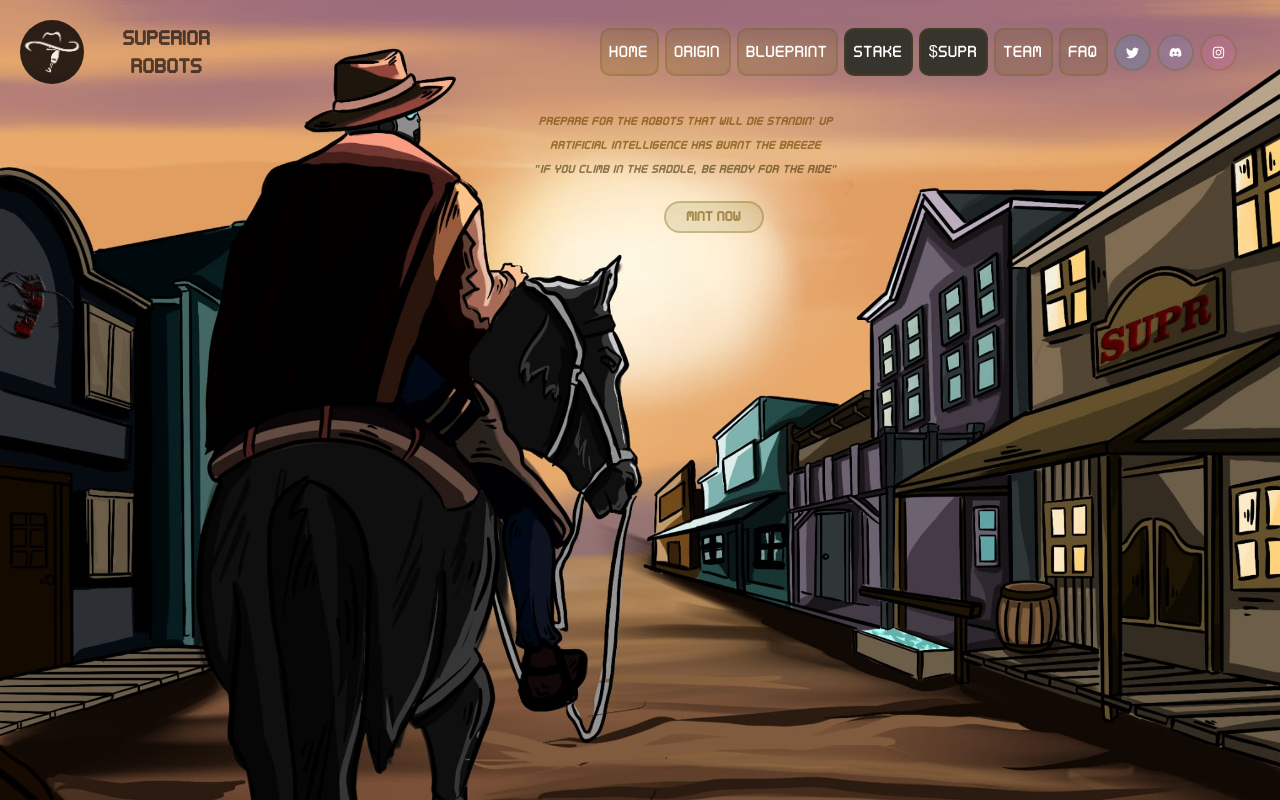
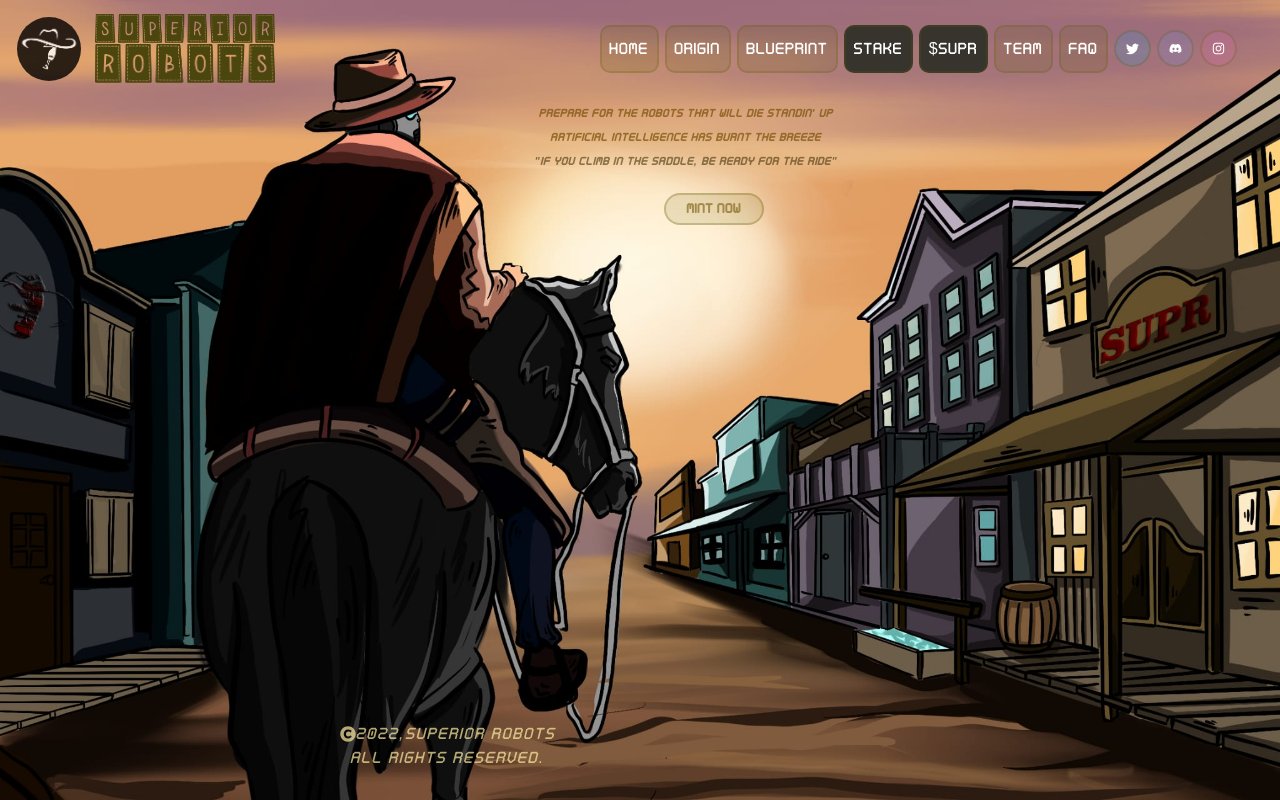
Before and after one commit to omersuve/superiorrobots, a React (Create React App) app: page / in a window 1280 px wide. Built offline with nearby package versions, Linux system fonts and the light colour scheme; what @nfteyez/sol-rayz, @solana/web3.js would draw is missing.

Commit message:
logo updated

```diff
--- a/src/App.css
+++ b/src/App.css
@@ -38,8 +38,20 @@ html {
 .logo {
   width: 4rem;
   border-radius: 50%;
-  margin: 8%;
+  margin: 5%;
   opacity: 80%;
+}
+
+.rob {
+  width: 13rem;
+  margin: 1px;
+  margin-left: 0px;
+}
+
+.sup{
+  width: 13rem;
+  margin: 1px;
+  margin-left: 0px;
 }
 
 .text-logo {
@@ -885,6 +897,14 @@ a {
   cursor: pointer;
 }
 
+.allrights{
+  position: fixed;
+  bottom: 30px;
+  left: 340px;
+  font-weight: 500;
+  color: rgb(255, 238, 162);
+  letter-spacing: 2px;
+}
 
 @media (max-width: 1439px) {
   .logo-and-text {
--- a/src/components/Faq.js
+++ b/src/components/Faq.js
@@ -148,8 +148,8 @@ const Faqs = () => {
               <FaDiscord size={"32px"} />
             </a>
           </div>
-          <div className="text-white pt-5 flex justify-center items-center gap-2">Copyright <span><FaCopyright size={"16px"} /></span> 2022, Superior Robots NFT Collection</div>
-          <div className="text-white pt-5 flex justify-center items-center gap-2">All rights reserved.</div>
+          <div className="text-white pt-5 flex justify-center items-center"><span><FaCopyright size={"20px"} /></span>  2022, Superior Robots NFT Collection</div>
+          <div className="text-white pt-5 flex justify-center items-center">All rights reserved.</div>
         </div>
       </div>
     </div>
--- a/src/components/Hero.js
+++ b/src/components/Hero.js
@@ -1,4 +1,5 @@
 import logo from '../assets/img/logo.png'
+import { FaCopyright } from 'react-icons/fa';
 
 export default function Hero() {
 	return (
@@ -25,6 +26,10 @@ export default function Hero() {
 			<div className="mx-auto">
 				<button className="py-1 rounded-3xl text-lg tracking-wider mintNow">Mint Now</button>
 			</div>
+			<div className='allrights'>
+				<div className="flex justify-center items-center"><span><FaCopyright size={"16px"} /></span> 2022<span>,</span> Superior Robots</div>
+				<div className="flex justify-center items-center">All rights reserved<span>.</span></div>
+			</div>
 		</div>
 	)
 }
--- a/src/components/Navbar.js
+++ b/src/components/Navbar.js
@@ -2,6 +2,8 @@ import React from "react";
 import { FaDiscord, FaInstagram } from 'react-icons/fa';
 import { BsTwitter } from 'react-icons/bs';
 import blacklogo from '../assets/img/logo.png'
+import rob from '../assets/img/rob.png'
+import sup from '../assets/img/sup.png'
 
 
 export default function Navbar({ fixed }) {
@@ -14,7 +16,10 @@ export default function Navbar({ fixed }) {
             <a href="/">
               <button className="flex items-center">
                 <img src={blacklogo} className="logo" alt="logo" />
-                <p className="text-logo text-xl">SUPERIOR ROBOTS</p>
+                <div className="column mr-5">
+                  <img src={sup} className="sup" alt="sup" />
+                  <img src={rob} className="rob" alt="rob" />
+                </div>
               </button>
             </a>
           </div>
```
Also changed, not shown: src/assets/img/rob.png (added), src/assets/img/sup.png (added).
